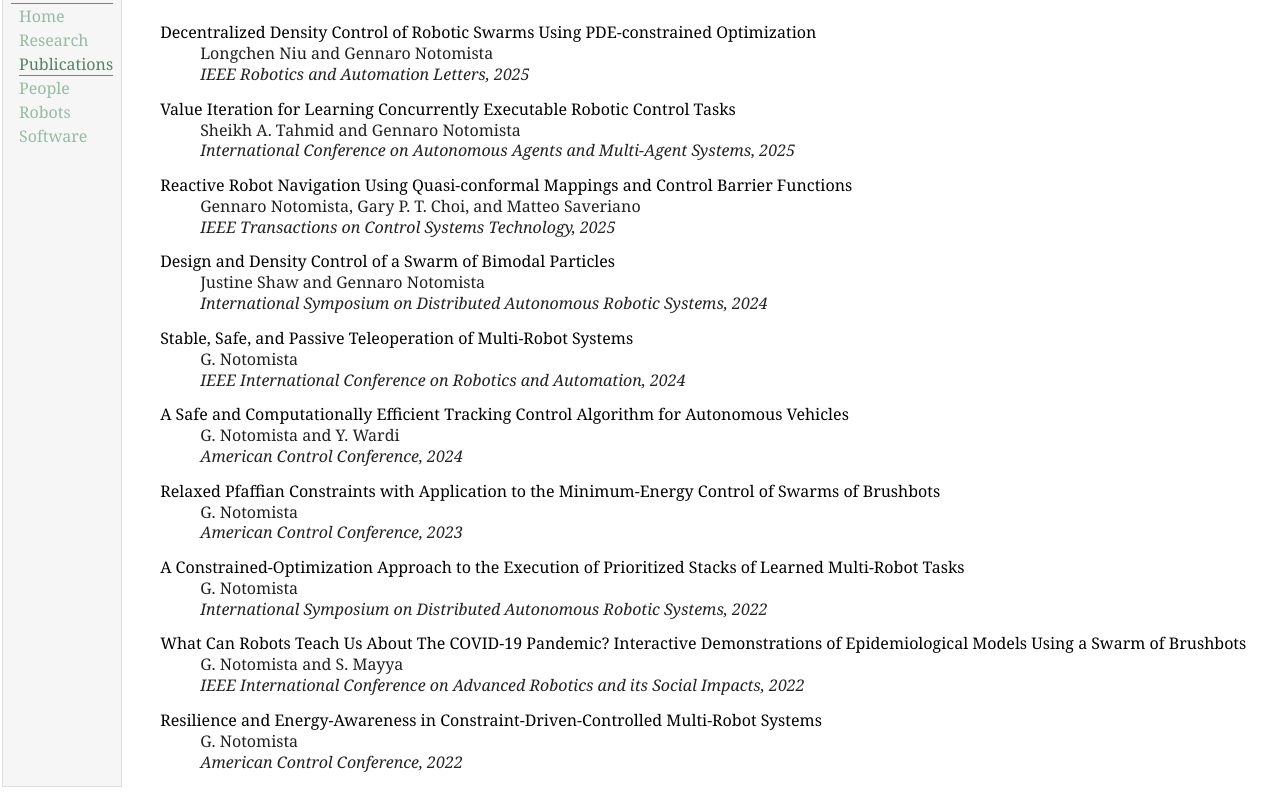
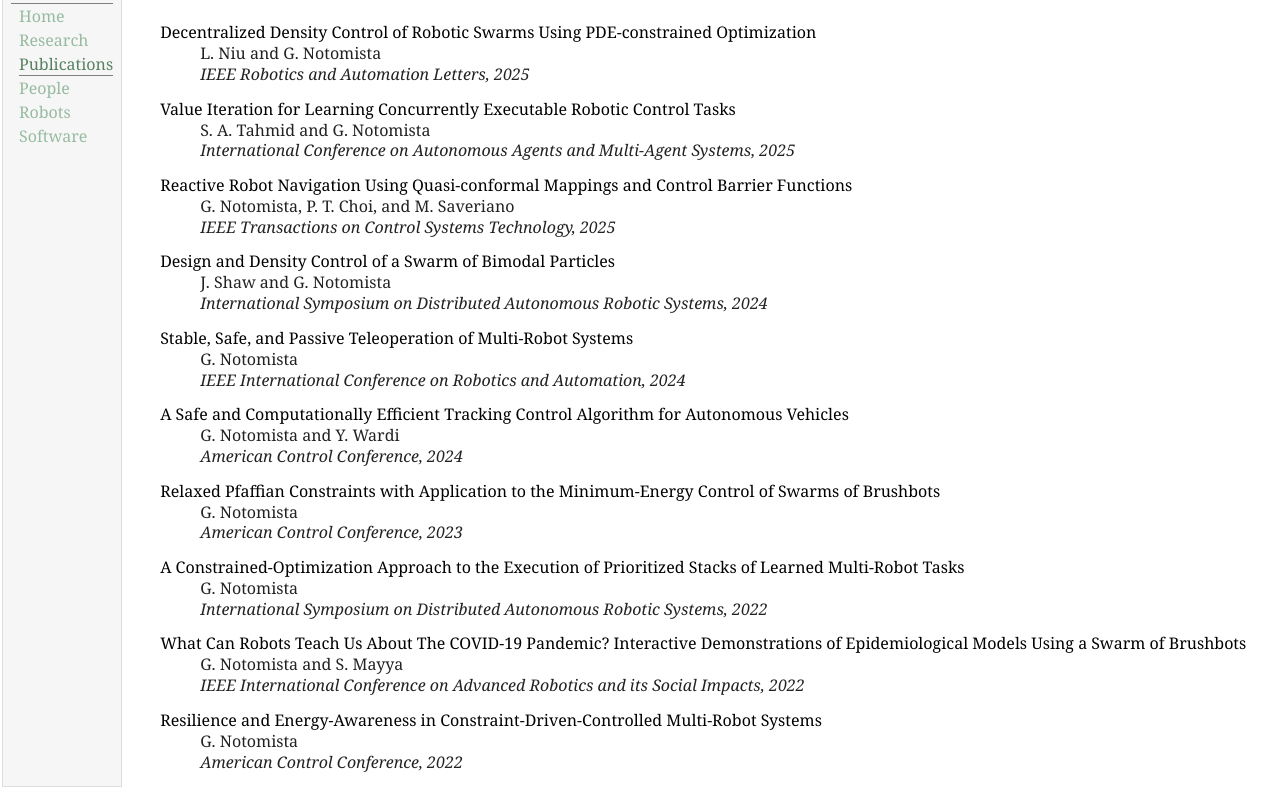
Before and after one commit to erablab/erablab.github.io, a plain HTML site: page publications.html in a window 1280 px wide. Shown: the part 48-845 px from the top of the page. Drawn offline with nearby package versions, Linux system fonts and the light colour scheme; some packages are replaced by stand-ins of ours.

Commit message:
news and publications

```diff
--- a/publications.html
+++ b/publications.html
@@ -45,28 +45,28 @@ MathJax.Hub.Config({
 <dl>
 <dt>Decentralized Density Control of Robotic Swarms Using PDE-constrained Optimization</dt>
 <dd><p>
-Longchen Niu and Gennaro Notomista
+L. Niu and G. Notomista
 <br /> <i>IEEE Robotics and Automation Letters, 2025</i>
 </p></dd>
 </dl>
 <dl>
 <dt>Value Iteration for Learning Concurrently Executable Robotic Control Tasks</dt>
 <dd><p>
-Sheikh A. Tahmid and Gennaro Notomista
+S. A. Tahmid and G. Notomista
 <br /> <i>International Conference on Autonomous Agents and Multi-Agent Systems, 2025</i>
 </p></dd>
 </dl>
 <dl>
 <dt>Reactive Robot Navigation Using Quasi-conformal Mappings and Control Barrier Functions</dt>
 <dd><p>
-Gennaro Notomista, Gary P. T. Choi, and Matteo Saveriano
+G. Notomista, P. T. Choi, and M. Saveriano
 <br /> <i>IEEE Transactions on Control Systems Technology, 2025</i>
 </p></dd>
 </dl>
 <dl>
 <dt>Design and Density Control of a Swarm of Bimodal Particles</dt>
 <dd><p>
-Justine Shaw and Gennaro Notomista
+J. Shaw and G. Notomista
 <br /> <i>International Symposium on Distributed Autonomous Robotic Systems, 2024</i>
 </p></dd>
 </dl>
```
Also changed, not shown: index.html (+4 -4 lines), 2 other files.
